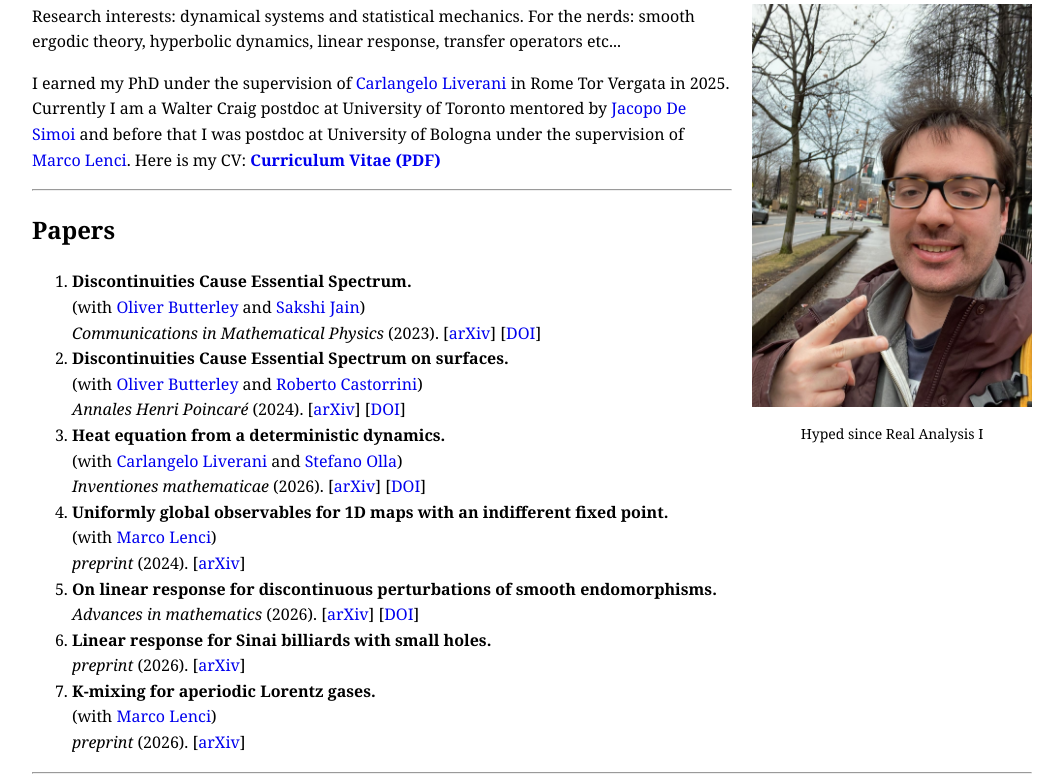
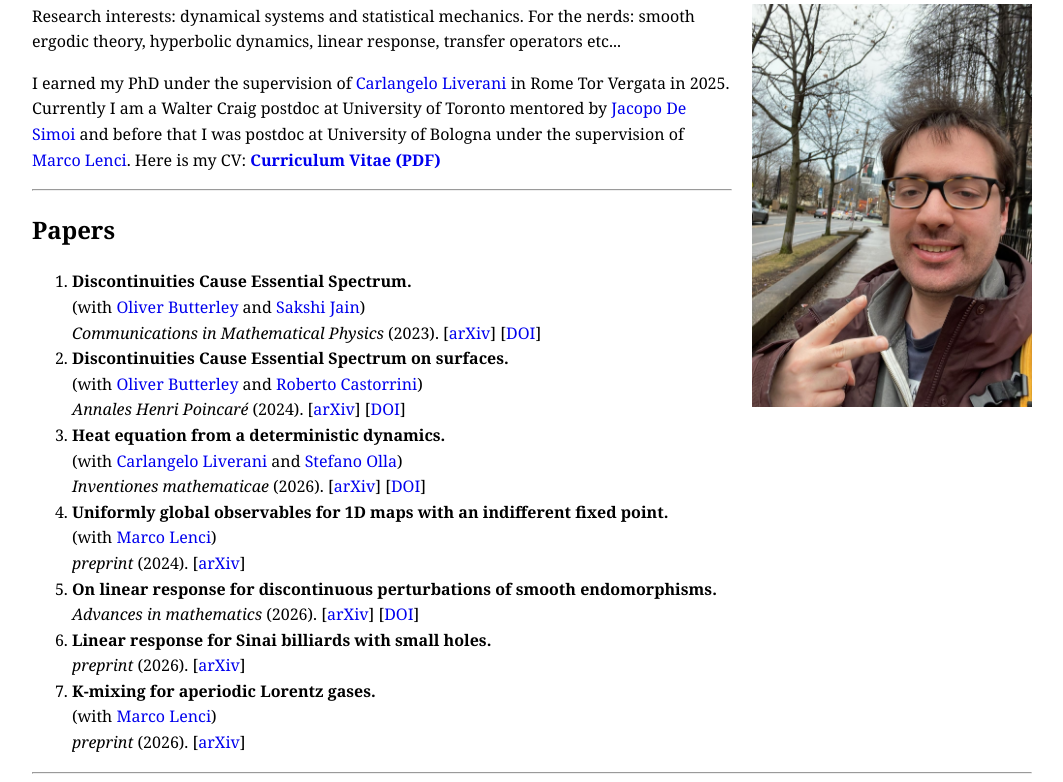
Before and after one commit to Giovi96/Website, a plain HTML site: page index.html in a window 1280 px wide. Shown: the part 149-931 px from the top of the page, without its empty margins (108-1171 px from the left). Drawn offline with Linux system fonts and the light colour scheme.

Commit message:
Remove text 'Hyped since Real Analysis I' from index.html

```diff
--- a/index.html
+++ b/index.html
@@ -34,7 +34,6 @@
   <img src="profile.jpeg" width="280">
 
   <div style="font-size:14px; margin-top:8px;">
-    Hyped since Real Analysis I
   </div>
 </div>
 
```
